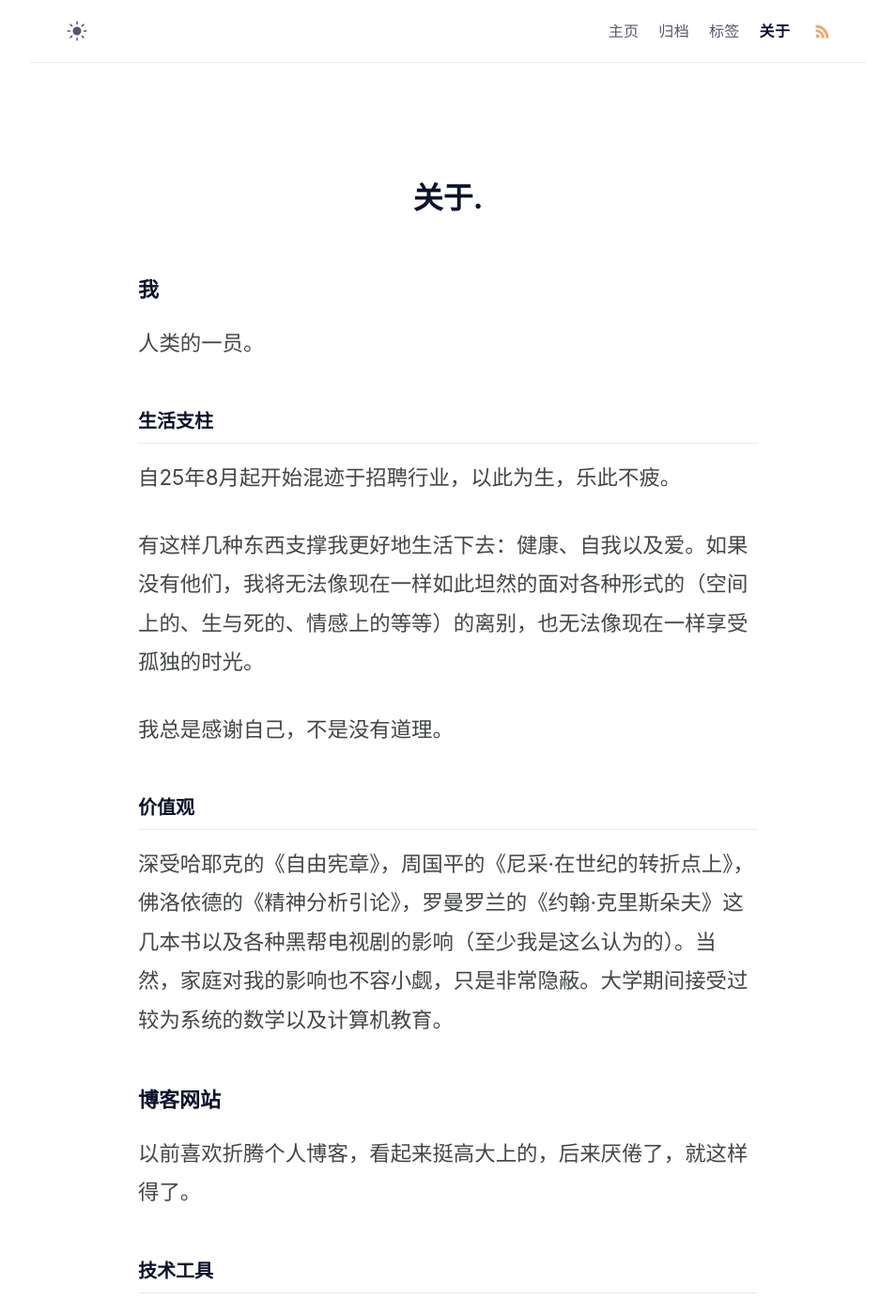
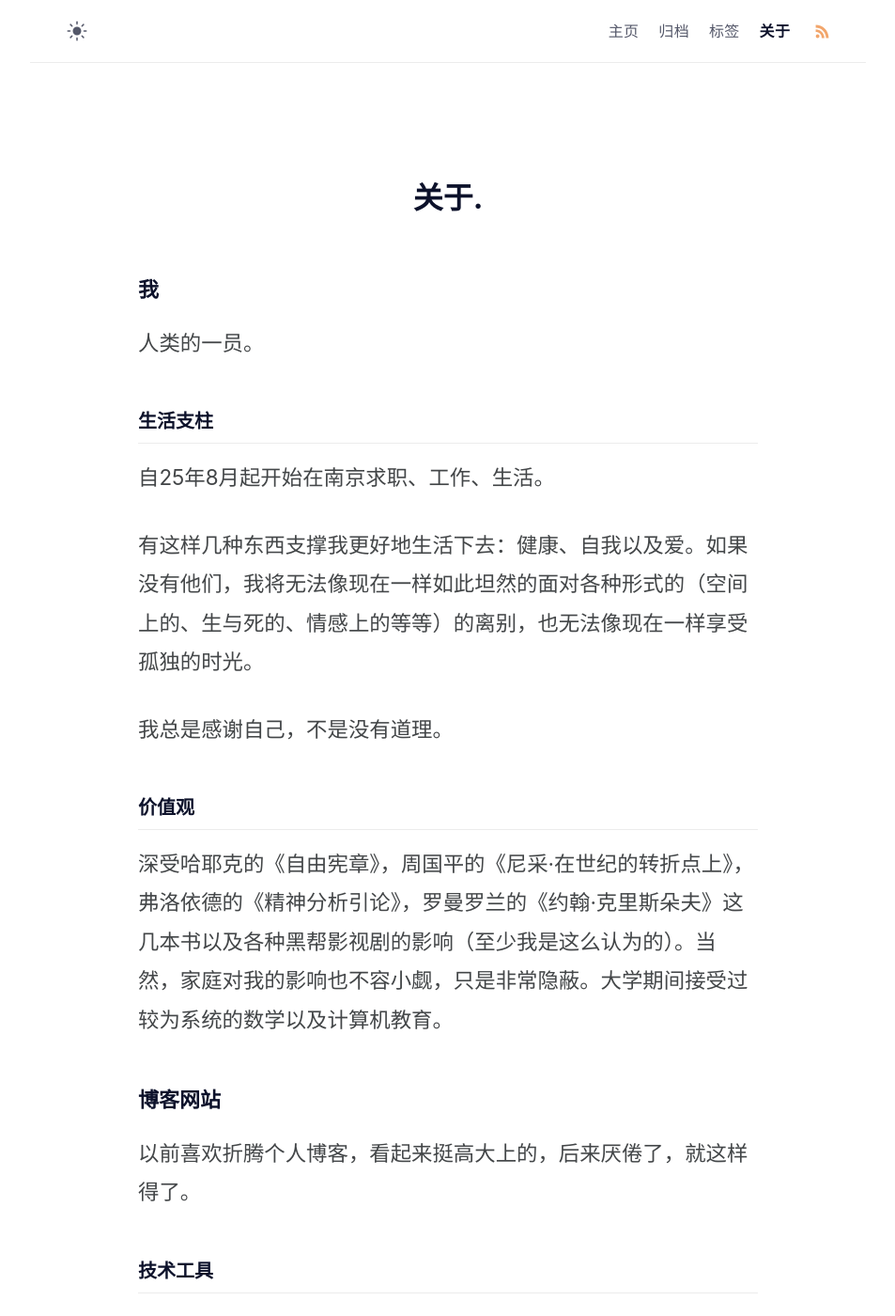
Before and after one commit to gaotianchi/gaotianchi.github.io, a Jekyll site: the page built from about.md, in a window 1280 px wide and 1400 px high. Shown: the whole window at 94% size, without its empty margins (163-1116 px from the left). Built offline with Jekyll 4.4.1, drawn with Linux system fonts in a browser that asks for light colours.

Commit message:
Update personal narrative in 'about.md' for clarity and accuracy

```diff
--- a/about.md
+++ b/about.md
@@ -14,7 +14,7 @@ title: 关于
 
 ### 生活支柱
 
-自25年8月起开始混迹于招聘行业，以此为生，乐此不疲。
+自25年8月起开始在南京求职、工作、生活。
 
 
 有这样几种东西支撑我更好地生活下去：健康、自我以及爱。如果没有他们，我将无法像现在一样如此坦然的面对各种形式的（空间上的、生与死的、情感上的等等）的离别，也无法像现在一样享受孤独的时光。
@@ -24,7 +24,7 @@ title: 关于
 
 ### 价值观
 
-深受哈耶克的《自由宪章》，周国平的《尼采·在世纪的转折点上》，佛洛依德的《精神分析引论》，罗曼罗兰的《约翰·克里斯朵夫》这几本书以及各种黑帮电视剧的影响（至少我是这么认为的）。当然，家庭对我的影响也不容小觑，只是非常隐蔽。大学期间接受过较为系统的数学以及计算机教育。
+深受哈耶克的《自由宪章》，周国平的《尼采·在世纪的转折点上》，弗洛依德的《精神分析引论》，罗曼罗兰的《约翰·克里斯朵夫》这几本书以及各种黑帮影视剧的影响（至少我是这么认为的）。当然，家庭对我的影响也不容小觑，只是非常隐蔽。大学期间接受过较为系统的数学以及计算机教育。
 
 
 ## 博客网站
```
